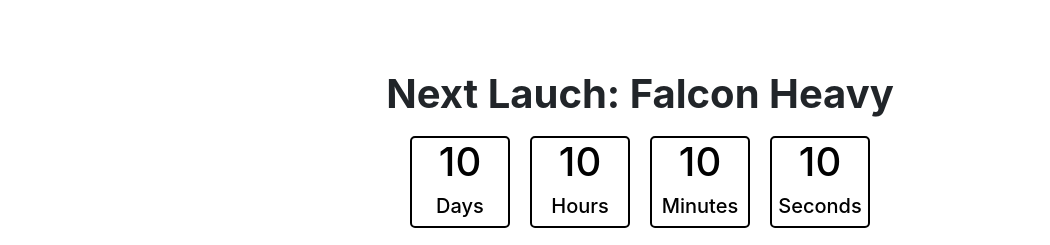
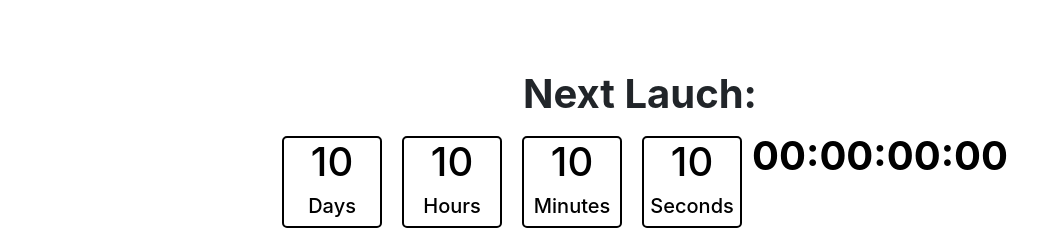
Before and after one commit to Flloyden/spacex-info, a React (Create React App) app in the folder spacexinfo/: page / in a window 1280 px wide. Shown: the part 639-884 px from the top of the page, without its empty margins (0-1050 px from the left). Built offline with nearby package versions, Linux system fonts and the light colour scheme; no server answers; the HTML template or start-up script is replaced by a standard one.

Commit message:
Fixat countdown & hämtar api från data

```diff
--- a/spacexinfo/package.json
+++ b/spacexinfo/package.json
@@ -7,7 +7,9 @@
     "@testing-library/react": "^13.2.0",
     "@testing-library/user-event": "^13.5.0",
     "axios": "^0.27.2",
+    "moment": "^2.29.3",
     "react": "^18.1.0",
+    "react-countdown": "^2.3.2",
     "react-dom": "^18.1.0",
     "react-scripts": "5.0.1",
     "web-vitals": "^2.1.4"
--- a/spacexinfo/src/ApiConnector/ApiConnector2.js
+++ b/spacexinfo/src/ApiConnector/ApiConnector2.js
@@ -2,6 +2,7 @@
 import axios from 'axios'
 import LaunchCard from '../Components/Launches/LaunchCard';
 import RocketCard from '../Components/Rockets/RocketCard';
+import MainframeView from '../Components/Mainframe/MainframeView';
 
 
 export default function ApiConnector2(props) {
@@ -11,30 +12,35 @@
 
     useEffect(() => {
         // GET request using axios inside useEffect React hook
-        axios.get(`https://api.spacexdata.com/v4/${props.endpoint}`)
+        axios.get(`https://api.spacexdata.com/${props.endpoint}`)
             .then(function (response) {
                 // handle success
                 // reversing array
-                const arrayReverse = response.data;
-                arrayReverse.reverse()
-                // saving the array
-                setLaunchInfo(arrayReverse);
+                if (response.data.length > 1) {
+                    const arrayReverse = response.data;
+                    arrayReverse.reverse()
+                    // saving the array
+                    setLaunchInfo(arrayReverse);
+                } else {
+                    setLaunchInfo(response.data);
+                }
             })
 
         // empty dependency array means this effect will only run once (like componentDidMount in classes)
     }, []);
 
-    if (props.endpoint === "launches") {
+    if (props.endpoint === "v4/launches") {
         return (<LaunchCard launchInfo={SpaceXResponse} />)
 
-    } else if (props.endpoint === "rockets") {
+    } else if (props.endpoint === "v4/rockets") {
 
         for (let i = 0; i<SpaceXResponse.length; i++) {
             localStorage.setItem(SpaceXResponse[i].id, JSON.stringify(SpaceXResponse[i]));
         }
+        return (<RocketCard rocketInfo={SpaceXResponse} />)
 
-
-        return (<RocketCard rocketInfo={SpaceXResponse} />)
+    } else if (props.endpoint === 'v5/launches/next') {
+        return (<MainframeView nextLaunch={SpaceXResponse} />)
     }
 
     return (
--- a/spacexinfo/src/App.js
+++ b/spacexinfo/src/App.js
@@ -1,7 +1,7 @@
 import { useState } from 'react';
 import './App.css';
 import Launches from './Components/Launches/Launches';
-import Mainframe from './Components/Mainframe';
+import Mainframe from './Components/Mainframe/Mainframe';
 import Navbar from './Components/Navbar';
 import Rockets from './Components/Rockets/Rockets';
 
--- a/spacexinfo/src/Components/Launches/Launches.js
+++ b/spacexinfo/src/Components/Launches/Launches.js
@@ -19,7 +19,7 @@
 
     return (
       <div>
-        <ApiConnector2 endpoint={'launches'} />
+        <ApiConnector2 endpoint={'v4/launches'} />
       </div>
     )
   }
--- /dev/null
+++ b/spacexinfo/src/Components/Mainframe/Mainframe.js
@@ -0,0 +1,11 @@
+import React from 'react';
+import ApiConnector2 from '../../ApiConnector/ApiConnector2';
+
+export default function Mainframe(props) {
+
+  return (
+    <div>
+      <ApiConnector2 endpoint={'v5/launches/next'} />
+    </div>
+  )
+}
--- a/spacexinfo/src/Components/Mainframe.js
+++ b/spacexinfo/src/Components/Mainframe/MainframeView.js
@@ -1,9 +1,18 @@
-import React from 'react';
-import './Mainframe.css';
+import React from 'react'
+import './MainframeView.css';
+import Countdown from 'react-countdown';
+import moment from 'moment'
 
-export default function Mainframe() {
+export default function MainframeView(props) {
+
+    let todayDate = moment(new Date());
+    let liftOff = moment(props.nextLaunch.date_utc);
+    let diff = liftOff.diff(todayDate);
+    let timeLeft = moment.utc(diff).format('x');
+
   return (
-      <div className='info'>
+    <div>
+        <div className='info'>
         <div className='image-container'>
           <div className='logo'>
             <img className='img-fluid' src='./SpaceX-logo.png' alt='SpaceX logo' />
@@ -13,7 +22,7 @@
           </div>
         </div>
         <div className='launch-info'>
-        <h1>Next Lauch: Falcon Heavy</h1>
+        <h1>Next Lauch: {props.nextLaunch.name}</h1>
           <div className='countdown'>
             <div className='item'>
               <h1>10</h1>
@@ -31,8 +40,10 @@
               <h1>10</h1>
               <h2>Seconds</h2>
             </div>
+            <Countdown date={Date.now() + parseInt(timeLeft)} />
           </div>
         </div>
       </div>
+    </div>
   )
 }
--- a/spacexinfo/src/Components/Rockets/Rockets.js
+++ b/spacexinfo/src/Components/Rockets/Rockets.js
@@ -17,7 +17,7 @@
 
         return (
             <div>
-                <ApiConnector2 endpoint={'rockets'} />
+                <ApiConnector2 endpoint={'v4/rockets'} />
             </div>
         )
     }
```
Also changed, not shown: spacexinfo/src/Components/Mainframe/MainframeView.css (renamed from spacexinfo/src/Components/Mainframe.css), 1 other file (tests, documents, lock files or other folders).
